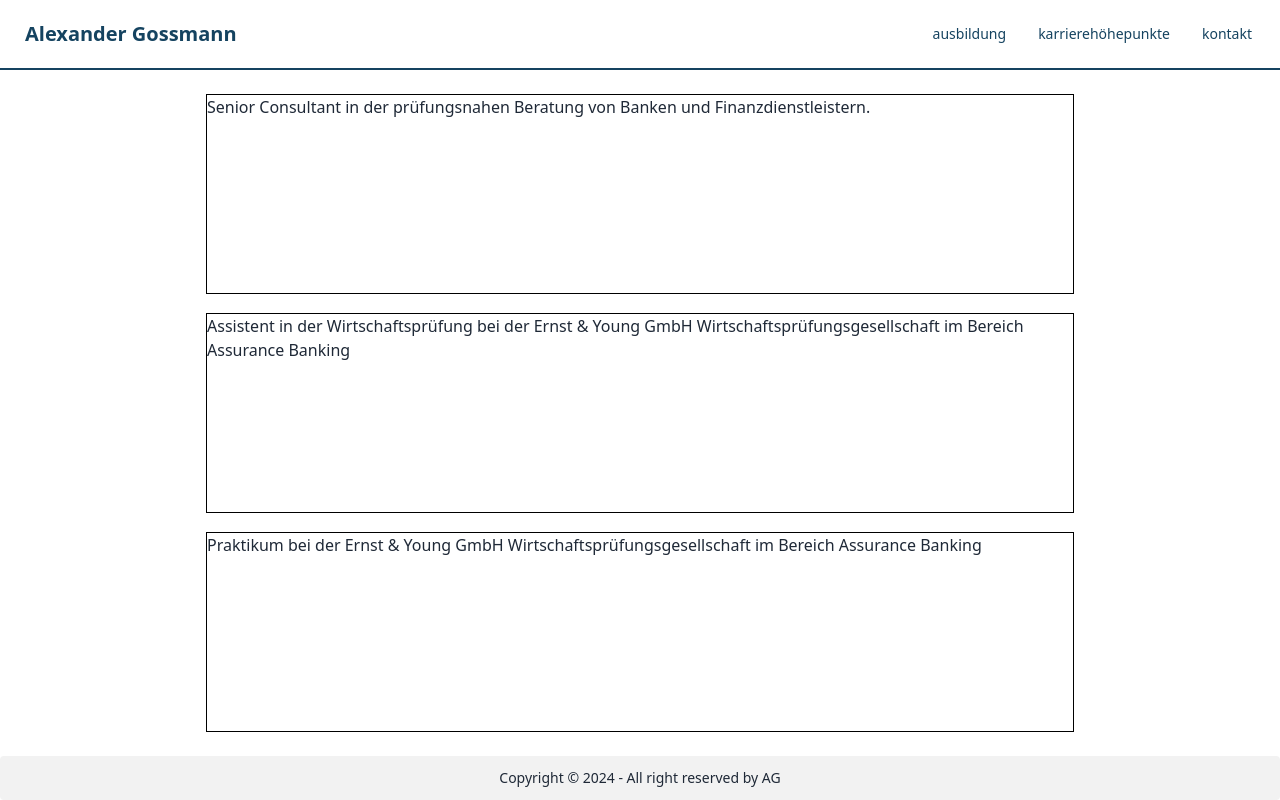
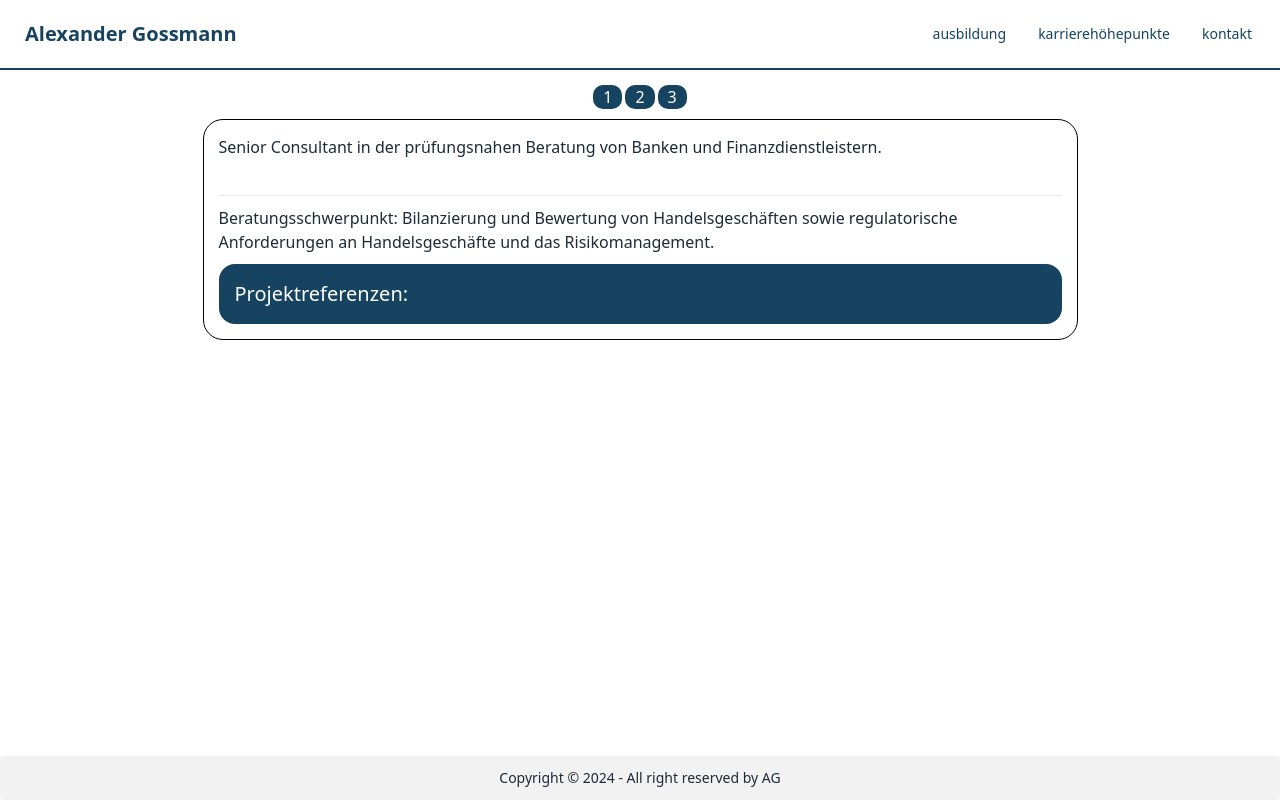
Before and after one commit to OlenaMitropolska/Resume.AG, a React (Create React App) app: page /career in a window 1280 px wide. Built offline with nearby package versions, Linux system fonts and the light colour scheme.

Commit message:
career Page map and styling done

```diff
--- a/src/App.css
+++ b/src/App.css
@@ -105,19 +105,35 @@ height: 510px;
   /* gap: 10px; */
 }
 .careerContent {
-    height: 100%;
     width: 100%;
+    /* height: 100%; */
     display: flex;
     justify-content: center;
     align-items: center;
     flex-direction: column;
-    gap: 3%;
-    padding: 20px;
+    gap: 20px;
+ padding: 5px;
+    overflow: auto;
+}
+.mapWithPagination {
+  height: 100%;
+  width: 100%;
+  display: flex;
+  flex-direction: column;
+  justify-content: flex-start;
+  align-items: center;
+  gap: 10px;
+  padding: 10px;
 }
   .careerMap {
-    height: 200px;
+  height: fit-content;
     width: 70%;
     border: 1px solid black;
+    border-radius: 20px;
+    display: flex;
+    flex-direction: column;
+    gap: 10px;
+    padding: 15px;
     /* height: 95%;
     width: 22%;
     border: 2px solid #154360;
@@ -127,3 +143,22 @@ height: 510px;
     gap: 10px;
     padding: 20px 10px; */
   }
+  .careerMap h1 {
+    height: 50px;
+  }
+  .collapse {
+   background-color: #154360;
+   color: white;
+  }
+  .pagination {
+display: flex;
+gap: 3px;
+  }
+  .pagination button {
+    padding: 0 10px;
+border-radius: 10px;
+border: none;
+background-color: #154360;
+color: white;
+/* background-color: rgba(176, 174, 174, 0.302); */
+  }
--- a/src/Components pages/Career.jsx
+++ b/src/Components pages/Career.jsx
@@ -1,4 +1,4 @@
-import React from 'react'
+import React, { useState } from 'react'
 
 function Career() {
 
@@ -39,6 +39,17 @@ function Career() {
     },
 ]
 
+const [currentPage, setCurrentPage] = useState(1);
+const [itemsPerPage, setItemsPerPage] = useState(1);
+const totalPages = Math.ceil(careerData.length / itemsPerPage);
+const handlePageChange = (pageNumber) => {
+    setCurrentPage(pageNumber);
+  };
+  const startIndex = (currentPage - 1) * itemsPerPage;
+const endIndex = startIndex + itemsPerPage;
+const displayedItems = careerData.slice(startIndex, endIndex);
+
+
   return (
     <div className='careerMain'>
 {/* <div className='careerHeadDiv'>
@@ -46,12 +57,50 @@ function Career() {
 </div> */}
 
 <div className='careerContent '>
-    {careerData.map((i,j) =>
-        <div key={j} className='careerMap'>
-            <h1>{i.position}</h1>
-            {/* <p>{i.focus}</p> */}
-            </div>
-        )}
+<div className='mapWithPagination'>
+
+<div className="pagination">
+      {Array.from({ length: totalPages }, (_, i) => i + 1).map((pageNumber) => (
+            <button
+          key={pageNumber}
+          onClick={() => handlePageChange(pageNumber)}
+          className={pageNumber === currentPage ? "active" : ""}
+        >
+          {pageNumber}
+        </button>
+      ))}
+    </div>
+
+
+    {displayedItems.map((item) => (
+     <div className='careerMap'>
+     <h1>{item.position}</h1>
+   <hr />
+     <p>{item.focus}</p>
+     {/* start of collapse */}
+     <div className='responsibilitiesCareer'>
+         {item.reference.map(k =>
+         <div className="collapse">
+<input type="checkbox" />
+<div className="collapse-title text-xl font-medium">
+{k.head}
+</div>
+<div className="collapse-content">
+<li>{k.first}</li>
+<li>{k.second}</li>
+<li>{k.third}</li>
+<li>{k.fourth}</li>
+</div>
+</div>
+ )}
+ </div>
+ {/* end of collapse */}
+ </div>
+    ))}
+
+  </div>
+
+
 </div>
 
     </div>
```
